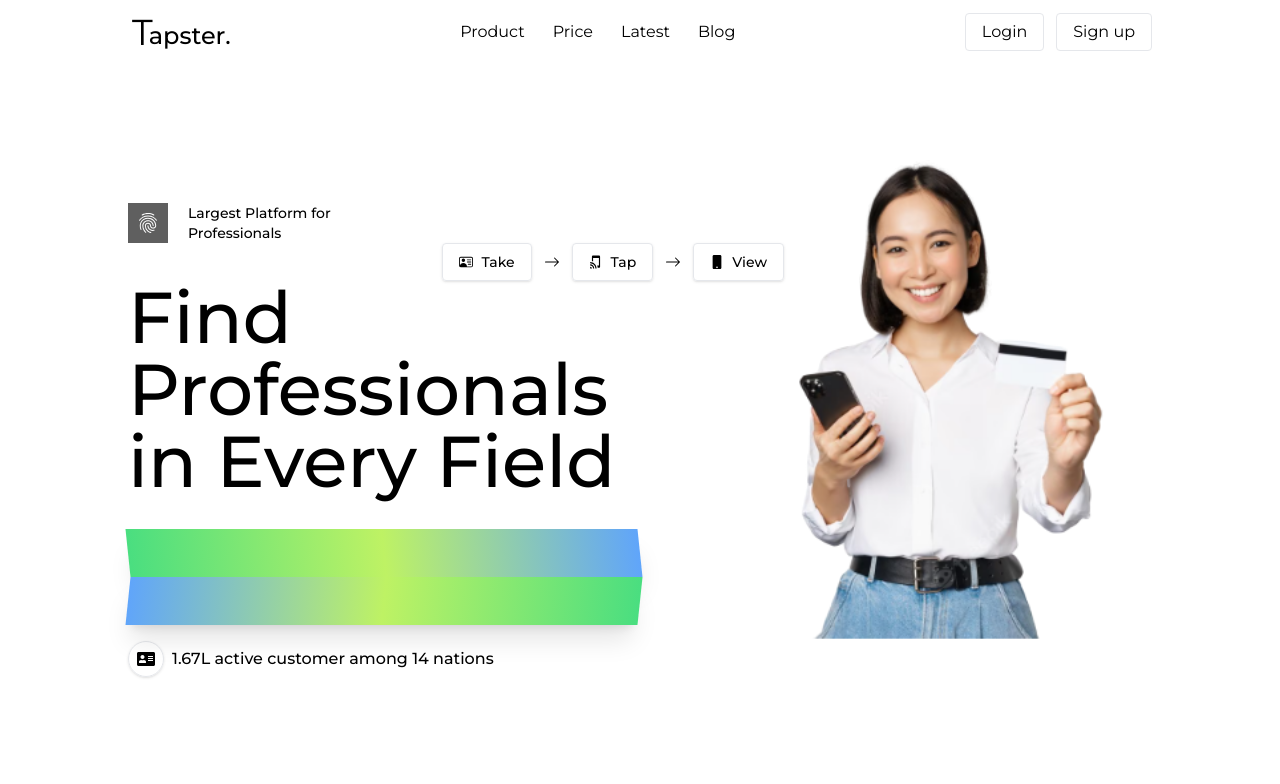
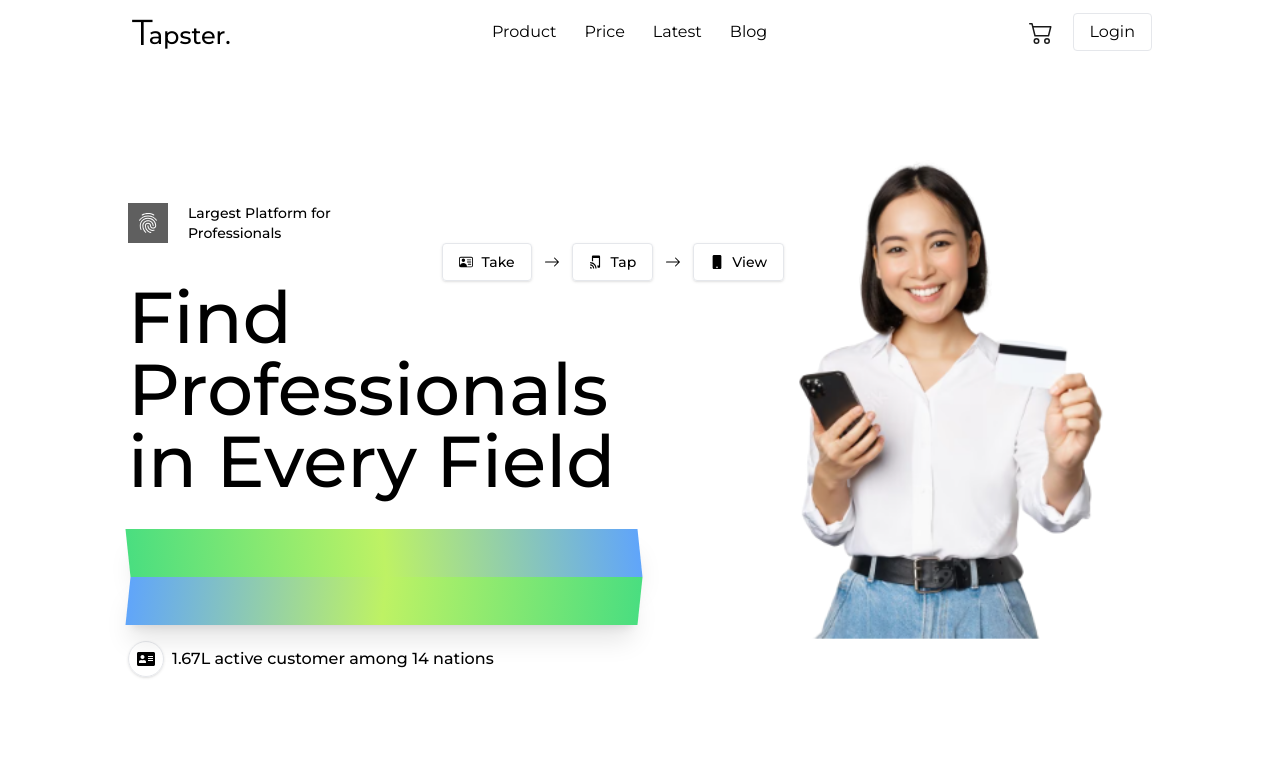
Before and after one commit to imohammedakash/TapSter, a Next.js app: page / in a window 1280 px wide. Shown: the top 784 px of the page. Built offline with nearby package versions, Linux system fonts and the light colour scheme.

Commit message:
Header Updated with Notification, cart

```diff
--- a/component/User/UserProfile.jsx
+++ b/component/User/UserProfile.jsx
@@ -15,7 +15,7 @@ const PreviewPage = ({ userData }) => {
     <div className="w-full">
       <div className="w-full h-[8rem] border rounded-t">
         <img
-          className="h-full w-full object-cover rounded-[inherit] bg-blue-600"
+          className="h-full w-full object-cover rounded-[inherit] bg-white text-white"
           src={
             userData?.coverPic === ""
               ? "https://cdn.pixabay.com/photo/2015/08/31/08/33/header-915128_960_720.jpg"
@@ -33,7 +33,7 @@ const PreviewPage = ({ userData }) => {
       </div>
       <div className="md:h-32 md:w-32 h-28 w-28 rounded-full border -translate-y-1/2 md:translate-x-12 translate-x-8">
         <img
-          className="h-full w-full object-cover rounded-[inherit] bg-green-600"
+          className="h-full w-full object-cover rounded-[inherit] bg-white text-white"
           src={
             userData?.profilePic === ""
               ? "https://iau.edu.lc/wp-content/uploads/2016/09/dummy-image.jpg"
--- a/component/Wrapper/Header.js
+++ b/component/Wrapper/Header.js
@@ -144,18 +144,17 @@ const Header = ({ data }) => {
               )}
             </div>
           ) : (
-            <div className="flex items-center gap-3">
+            <div className="flex items-center gap-5">
+              <Link
+                href="/cart"
+              >
+                <BsCart2 className="text-2xl text-[#191919]" />
+              </Link>
               <Link
                 href="/login"
                 className={` px-4 rounded py-[0.4rem] font-normal  border transition-all `}
               >
                 Login
-              </Link>
-              <Link
-                href="/signup"
-                className={` font-normal px-4 rounded py-[0.4rem] border transition-all whitespace-nowrap`}
-              >
-                Sign up
               </Link>
             </div>
           )}
```
